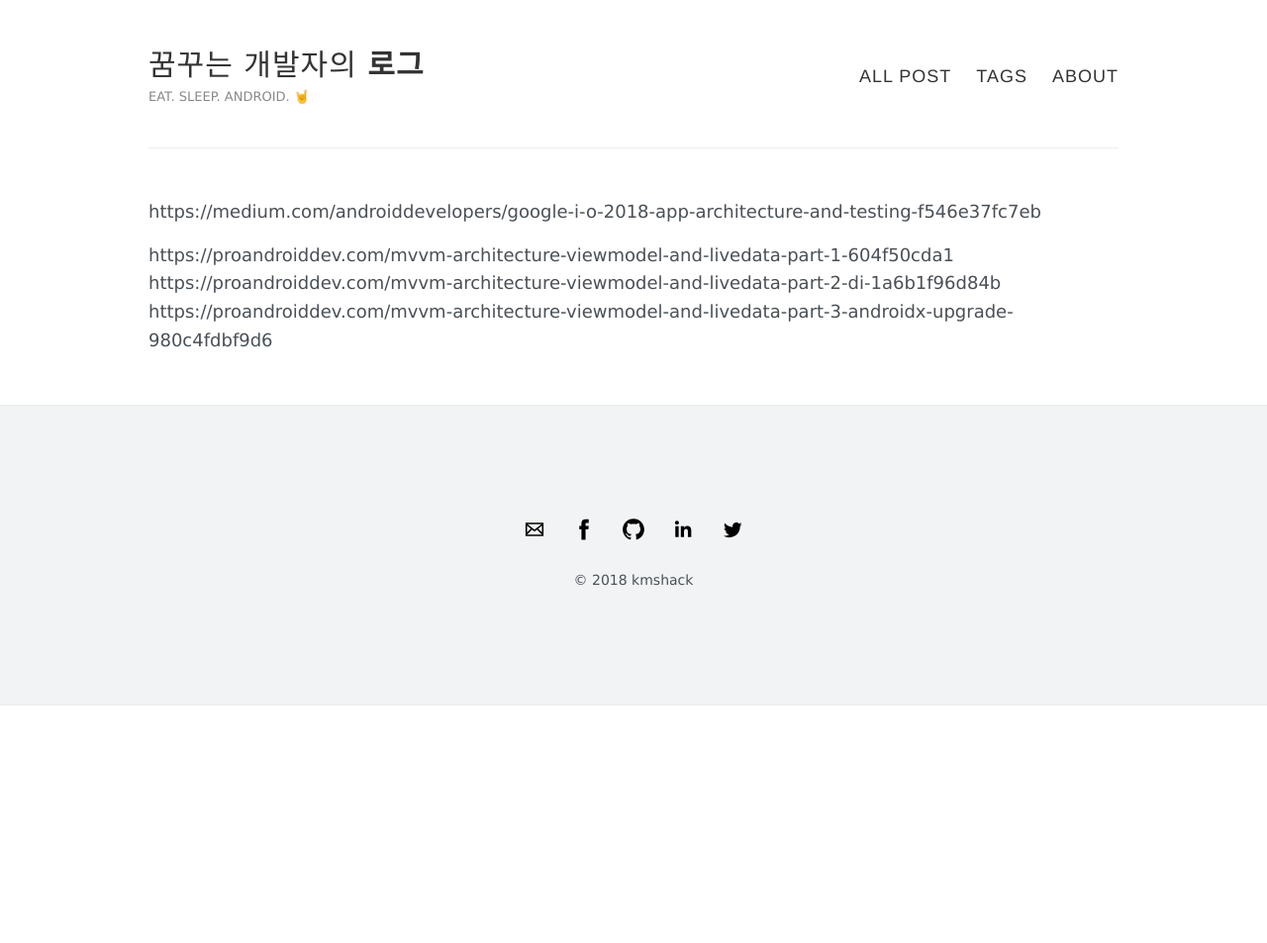
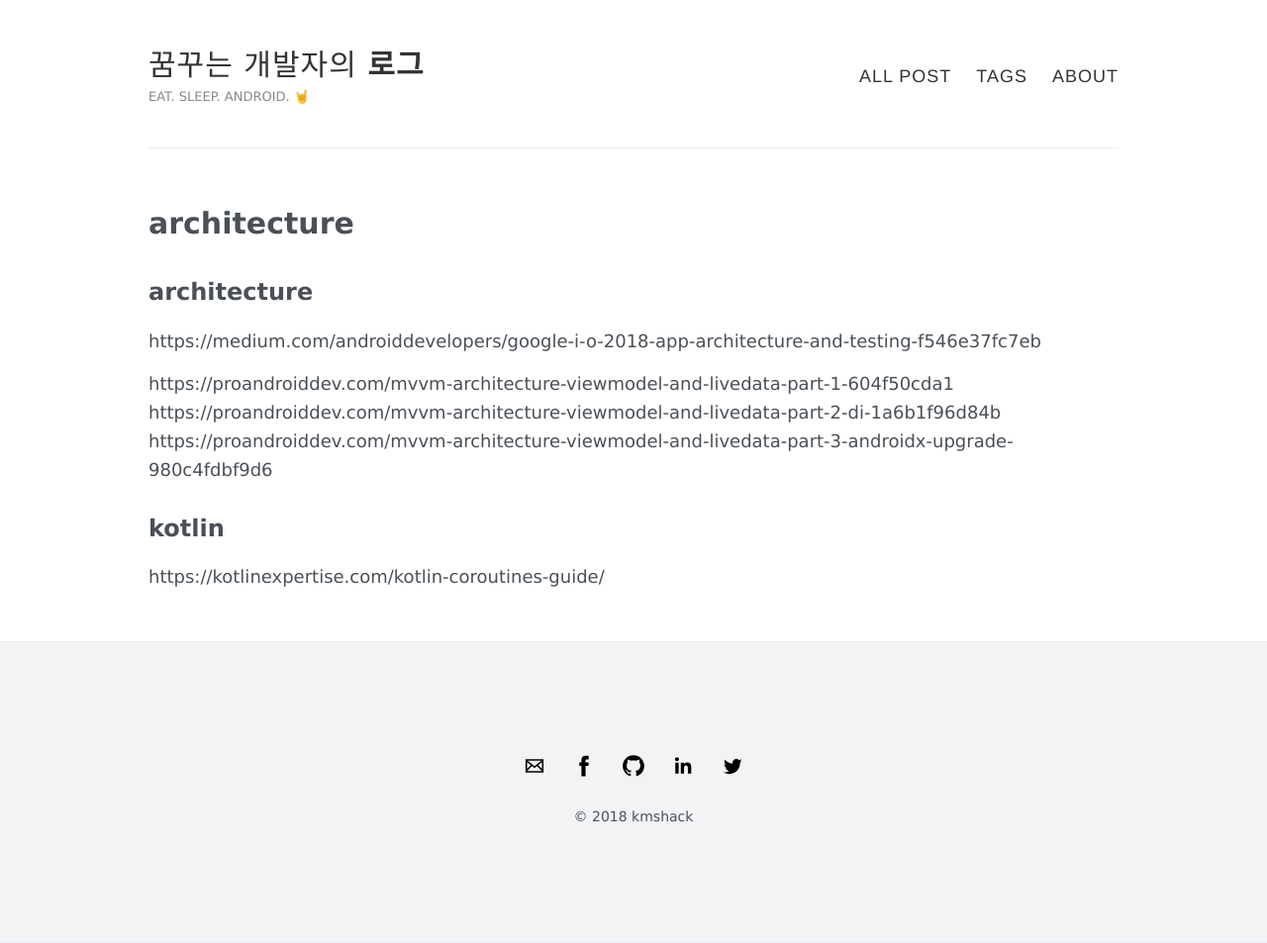
Before and after one commit to kmshack/blog.kmshack.kr, a Jekyll site: the page built from watingList.md, in a window 1280 px wide. Shown: the whole page at 99% size. Built offline with Jekyll 4.4.1, drawn with Linux system fonts in a browser that asks for light colours; our own code applies the rules of GitHub Pages for plain Markdown files; before the commit the page ends 900 px from its top, so only the background shows below that.

Commit message:
Update watingList.md

```diff
--- a/watingList.md
+++ b/watingList.md
@@ -1,5 +1,10 @@
+## architecture
 https://medium.com/androiddevelopers/google-i-o-2018-app-architecture-and-testing-f546e37fc7eb
 
 https://proandroiddev.com/mvvm-architecture-viewmodel-and-livedata-part-1-604f50cda1
 https://proandroiddev.com/mvvm-architecture-viewmodel-and-livedata-part-2-di-1a6b1f96d84b
 https://proandroiddev.com/mvvm-architecture-viewmodel-and-livedata-part-3-androidx-upgrade-980c4fdbf9d6
+
+
+## kotlin
+https://kotlinexpertise.com/kotlin-coroutines-guide/
```
